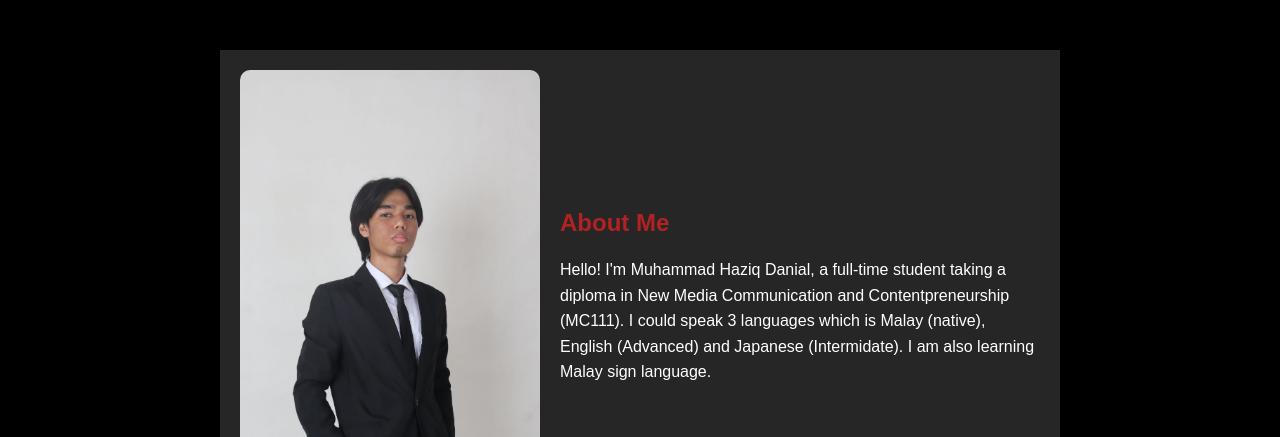
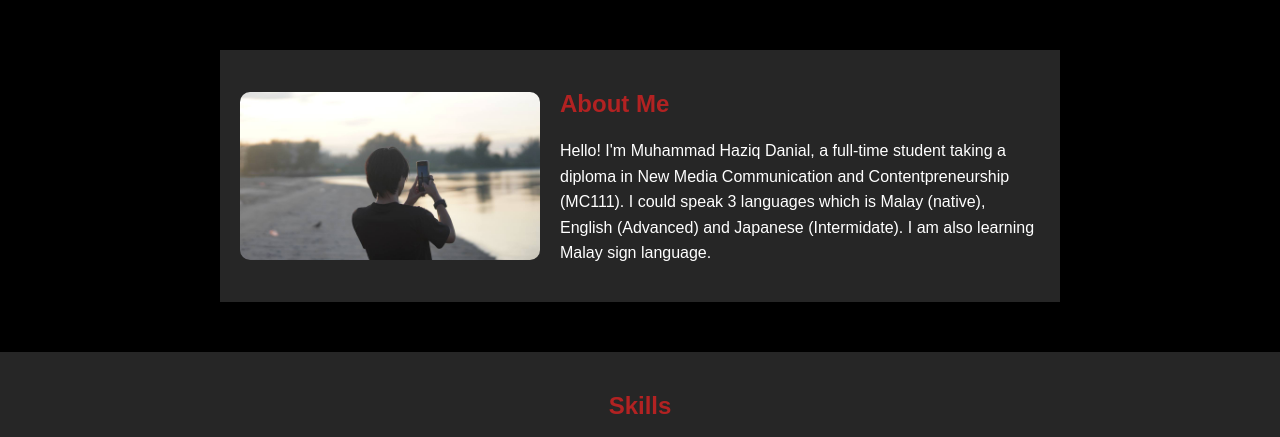
Before and after one commit to jamalhensem/haziq.fun, a plain HTML site: page index.html in a window 1280 px wide. Shown: the part 800-1237 px from the top of the page. Drawn offline with Linux system fonts and the light colour scheme; files whose address does not match are found by name.

Commit message:
Update index.html

```diff
--- a/index.html
+++ b/index.html
@@ -305,7 +305,7 @@
 
     <!-- About Me Section -->
     <section id="about" class="about">
-        <img src="C:/Users/hdred/OneDrive/Desktop/My work/portfolio/img/about me.jpg" alt="About Me">
+        <img src="img/hero2.jpg" alt="About Me">
         <div>
             <h2>About Me</h2>
             <p>Hello! I'm Muhammad Haziq Danial, a full-time student taking a diploma in New Media Communication and Contentpreneurship (MC111).
```
